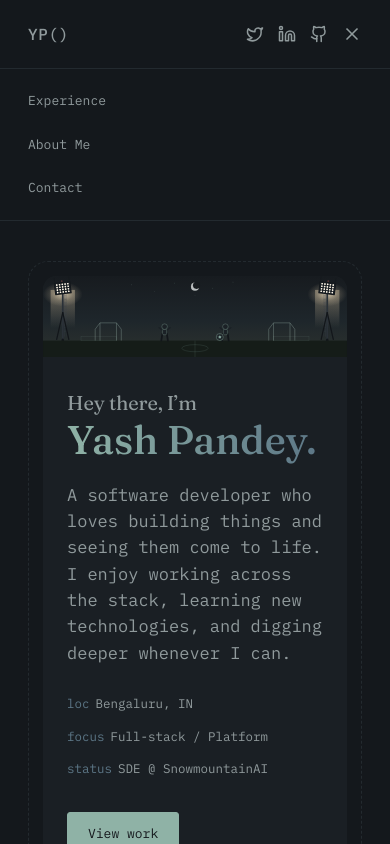
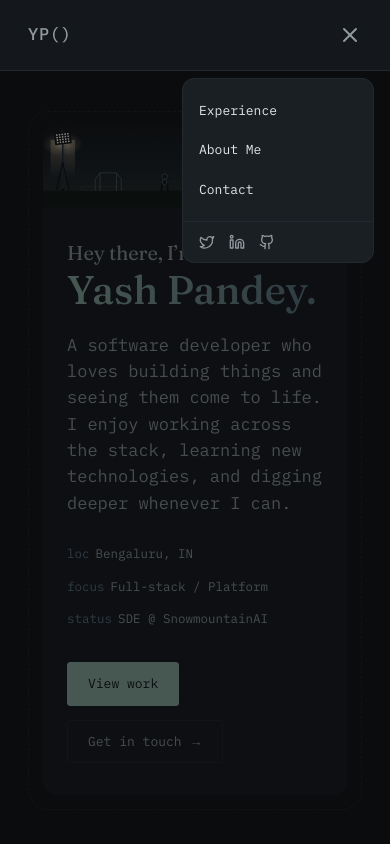
Before and after one commit to yashpandey002/portfolio-v2, a Next.js app: page / in a window 390 px wide. Both pictures are taken after a click on the button "Open menu". Shown: the top 844 px of the page. Built offline with nearby package versions, Linux system fonts and the light colour scheme.

Commit message:
Refactor Nav component for improved mobile responsiveness and styling; update layout and accessibility features

```diff
--- a/src/components/nav.tsx
+++ b/src/components/nav.tsx
@@ -16,10 +16,11 @@ export function Nav() {
   const [open, setOpen] = useState(false);
 
   return (
-    <nav className="border-b border-line">
+    <>
+      <nav className="sticky top-0 z-50 border-b border-line bg-background">
         <div className="mx-auto flex max-w-245 items-center justify-between px-7 py-5.5">
           <Link href="/">
-          <div className="font-medium tracking-[0.04em] text-text-dim hover:text-sage transition-all duration-150">
+            <div className="text-[17px] font-medium tracking-[0.04em] text-text-dim transition-all duration-150 hover:text-sage md:text-base">
               YP()
             </div>
           </Link>
@@ -36,7 +37,7 @@ export function Nav() {
                 </a>
               ))}
             </div>
-          <div>
+            <div className="hidden md:block">
               <SocialLinks
                 className="sm:ml-1 sm:border-l sm:border-line sm:pl-5"
                 iconSize={18}
@@ -44,7 +45,7 @@ export function Nav() {
             </div>
 
             <a
-            className="rounded-sm border border-sage bg-sage px-3.5 py-1.5 text-[12.5px] text-background no-underline transition-[border-color,background-color] duration-150 ease-in-out hover:border-sage-hover hover:bg-sage-hover hidden"
+              className="hidden rounded-sm border border-sage bg-sage px-3.5 py-1.5 text-[12.5px] text-background no-underline transition-[border-color,background-color] duration-150 ease-in-out hover:border-sage-hover hover:bg-sage-hover"
               href="/resume.pdf"
               rel="noopener noreferrer"
               target="_blank"
@@ -60,20 +61,20 @@ export function Nav() {
               onClick={() => setOpen((prev) => !prev)}
               type="button"
             >
-            {open ? <LuX size={20} /> : <LuMenu size={20} />}
+              {open ? <LuX size={24} /> : <LuMenu size={24} />}
             </button>
           </div>
         </div>
 
         <div
-        className={`border-t border-line md:hidden ${open ? "block" : "hidden"}`}
+          className={`absolute right-4 top-full z-50 mt-2 w-48 rounded-xl border border-line bg-bg-raised md:hidden ${open ? "block" : "hidden"}`}
           id="mobile-nav"
         >
-        <div className="mx-auto flex max-w-245 flex-col gap-1 px-7 py-3">
+          <div className="flex flex-col px-4 py-3">
             {links.map(({ href, label }) => (
               <a
                 key={label}
-              className="py-2.5 text-[13px] text-text-dim no-underline transition-colors duration-150 hover:text-sage"
+                className="py-2.5 text-[13px] text-foreground no-underline transition-colors duration-150 hover:text-sage"
                 href={href}
                 onClick={() => setOpen(false)}
               >
@@ -81,7 +82,20 @@ export function Nav() {
               </a>
             ))}
           </div>
+          <div className="border-t border-line px-4 py-3">
+            <SocialLinks iconSize={16} />
+          </div>
         </div>
       </nav>
+
+      {open ? (
+        <button
+          aria-label="Close menu"
+          className="fixed inset-0 z-40 bg-black/50 md:hidden"
+          onClick={() => setOpen(false)}
+          type="button"
+        />
+      ) : null}
+    </>
   );
 }
```
Lines whose indentation alone changed are shown as unchanged.
